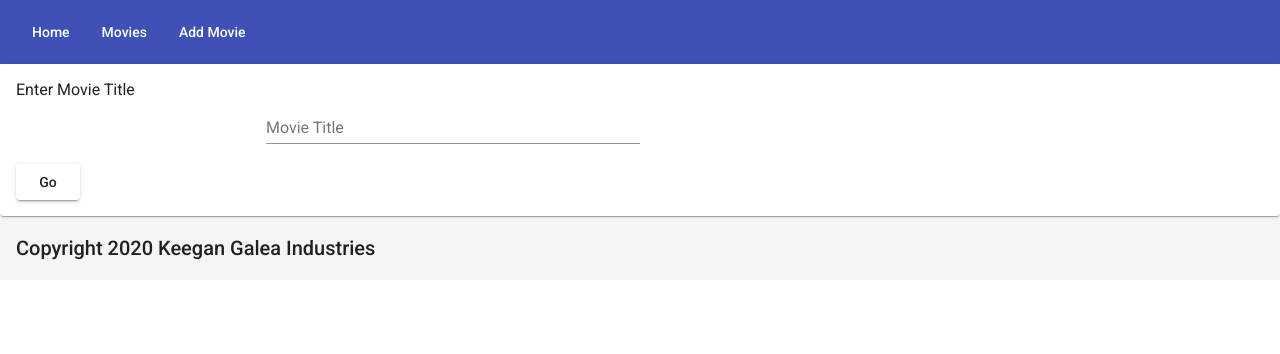
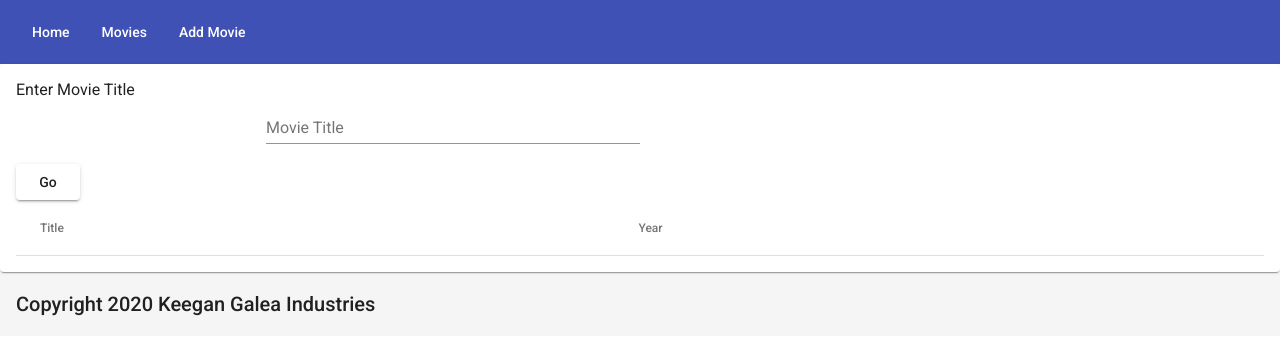
Before and after one commit to spinningplates/movies_client, an Angular app: page /add in a window 1280 px wide. Shown: the top 354 px of the page. Built offline with nearby package versions, Linux system fonts and the light colour scheme.

Commit message:
Ironing out search functionality * search results now show in table

```diff
--- a/src/app/search/search.component.css
+++ b/src/app/search/search.component.css
@@ -14,3 +14,7 @@
 .search-button {
     position: relative;
 }
+
+table {
+    width: 100%;
+}
--- a/src/app/search/search.component.html
+++ b/src/app/search/search.component.html
@@ -8,4 +8,18 @@
         <br>
         <button mat-raised-button class="search-button">Go</button>
     </form>
+
+    <table mat-table [dataSource]="searchResult" class="mat-elevationz8">
+        <ng-container matColumnDef="Title">
+            <th mat-header-cell *matHeaderCellDef> Title </th>
+            <td mat-cell *matCellDef="let element"> {{element.Title}} </td>
+        </ng-container>
+        <ng-container matColumnDef="Year">
+            <th mat-header-cell *matHeaderCellDef> Year </th>
+            <td mat-cell *matCellDef="let element"> {{element.Year}} </td>
+        </ng-container>
+
+        <tr mat-header-row *matHeaderRowDef="displayedColumns"></tr>
+        <tr mat-row *matRowDef="let row; columns: displayedColumns;"></tr>
+    </table>
 </mat-card>
--- a/src/app/search/search.component.ts
+++ b/src/app/search/search.component.ts
@@ -1,6 +1,8 @@
-import { Component, OnInit } from '@angular/core';
+import { Component } from '@angular/core';
 import { FormGroup, FormControl } from '@angular/forms';
 import { MovieService } from '../movie.service';
+import { MovieElement } from '../interfaces/MovieElement';
+import { MatTableDataSource } from '@angular/material/table';
 
 @Component({
   selector: 'app-search',
@@ -9,6 +11,8 @@
 })
 export class SearchComponent {
 
+  displayedColumns: string[] = ['Title', 'Year']
+  searchResult = new MatTableDataSource<MovieElement>([] as MovieElement[]);
   constructor(private service:MovieService) { }
 
   searchForm = new FormGroup({
@@ -18,7 +22,7 @@
   onSubmit()
   {
     this.service.searchByTitle(this.searchForm.value).subscribe((data) => {
-      console.log(data);
+      this.searchResult = new MatTableDataSource<MovieElement>(data["Search"] as MovieElement[]);
     });
   }
 
```
